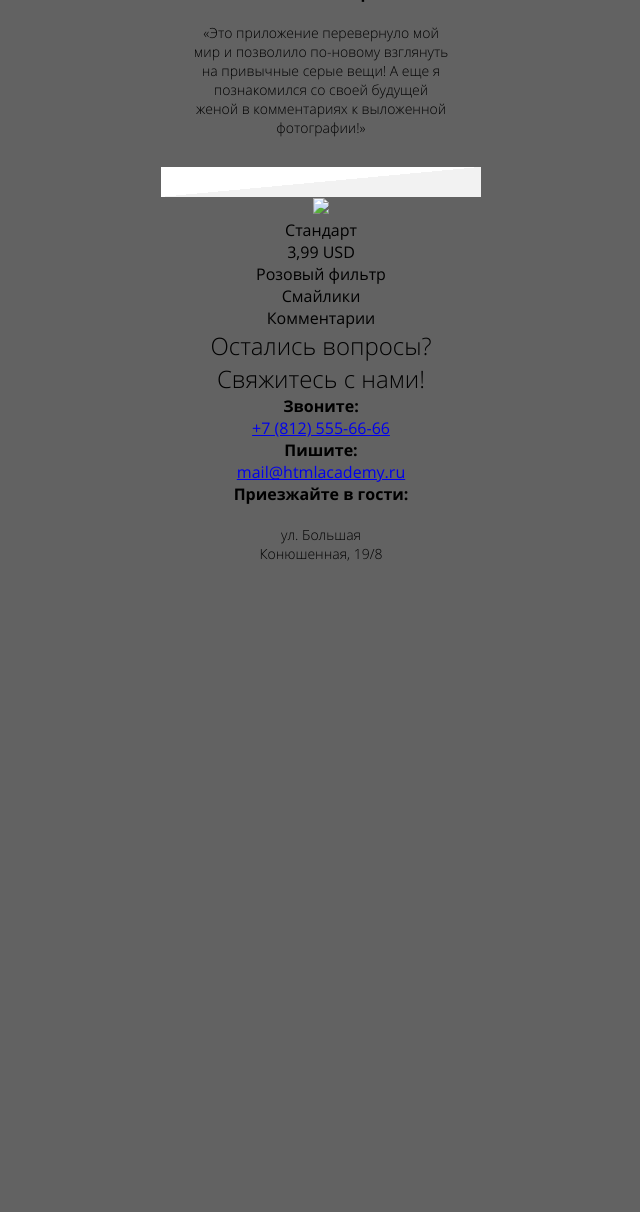
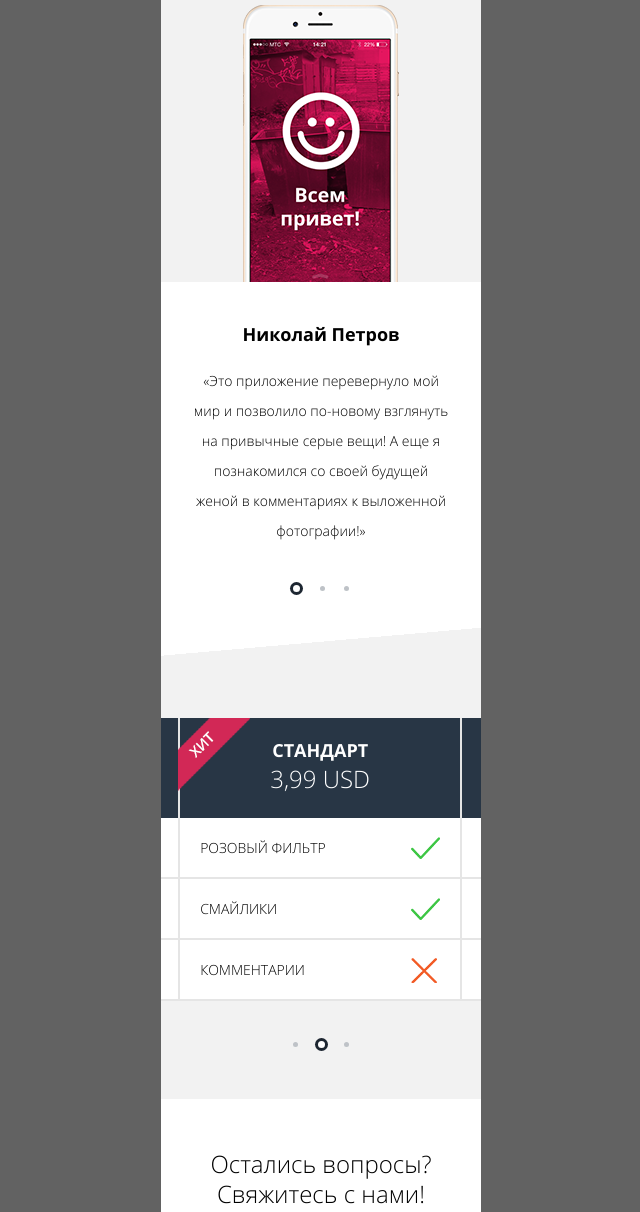
Before and after one commit to BusseBu/33043-pink, a website: page index.html in a window 1280 px wide. Shown: the part 1453-2665 px from the top of the page, without its empty margins (319-959 px from the left). Before the commit the page ends 2024 px from the top, so only its background shows below. Drawn offline with nearby package versions, Linux system fonts and the light colour scheme; files that its build step writes are made by us from their sources.

Commit message:
Доверстала index.html

```diff
--- a/index.html
+++ b/index.html
@@ -43,7 +43,7 @@
         </section>
         <section class="information">
           <h3 class="main-headline main-headline--30">Устали от серости мегаполиса?</h3>
-          <h3 class="main-headline main-headline--30">Нам есть, что вам предложить!</h3>
+          <h3 class="main-headline">Нам есть, что вам предложить!</h3>
           <hr class="main-divider main-divider--line">
           <div class="information__items">
             <div class="information__item">
@@ -58,16 +58,16 @@
               <h4 class="sub-headline">Заводит новых друзей</h4>
               <p class="text text--standart">Ставьте лайки, комментируте, делитесь фотографиями с друзьями и заводите новых</p>
             </div>
+            <div class="information__image">
+              <img src="img/iphone-screen-3-cut.png">
             </div>
-            <div class="information__image">
-                <img src="#">
           </div>
         </section>
         <section class="reviews">
           <div class="reviews__wrap">
             <div class="reviews__item">
               <h4 class="sub-headline">Николай Петров</h4>
-              <p class="text text--standart">«Это приложение перевернуло мой мир и позволило по-новому взглянуть на привычные серые вещи! А еще я познакомился со своей будущей женой в комментариях к выложенной фотографии!»</p>
+              <p class="text text--review">«Это приложение перевернуло мой мир и позволило по-новому взглянуть на привычные серые вещи! А еще я познакомился со своей будущей женой в комментариях к выложенной фотографии!»</p>
             </div>
             <div class="reviews__item">
               <h3></h3>
@@ -89,62 +89,87 @@
           <div class="prices__wrap">
             <div class="buy-plan">
               <header class="buy-plan__header">
-                <div class="buy-plan__title"></div>
-                <div class="buy-plan__price"></div>
-              </header>
-            </div>
-            <div class="buy-plan">
-              <header class="buy-plan__header">
-                <img class="buy-plan__image-hit" src="#">
                 <div class="buy-plan__title">Стандарт</div>
                 <div class="buy-plan__price">3,99 USD</div>
               </header>
-              <div class="buy-plan__features">
               <div class="buy-plan__feature">
                 <div class="buy-plan__feature-title">Розовый фильтр</div>
-                  <div class="buy-plan__feature-switch prices__feature-switch--yes"></div>
+                <div class="buy-plan__feature-switch buy-plan__feature-switch--yes"></div>
               </div>
               <div class="buy-plan__feature">
                 <div class="buy-plan__feature-title">Смайлики</div>
-                  <div class="buy-plan__feature-switch prices__feature-switch--no"></div>
+                <div class="buy-plan__feature-switch buy-plan__feature-switch--yes"></div>
               </div>
               <div class="buy-plan__feature">
                 <div class="buy-plan__feature-title">Комментарии</div>
-                  <div class="buy-plan__feature-switch prices__feature-switch--no"></div>
-                </div>
+                <div class="buy-plan__feature-switch buy-plan__feature-switch--no"></div>
               </div>
             </div>
             <div class="buy-plan">
               <header class="buy-plan__header">
-                <div class="buy-plan__title"></div>
-                <div class="buy-plan__price"></div>
+                <div class="buy-plan__image-hit"></div>
+                <div class="buy-plan__title">Стандарт</div>
+                <div class="buy-plan__price">3,99 USD</div>
               </header>
+              <div class="buy-plan__feature">
+                <div class="buy-plan__feature-title">Розовый фильтр</div>
+                <div class="buy-plan__feature-switch buy-plan__feature-switch--yes"></div>
+              </div>
+              <div class="buy-plan__feature">
+                <div class="buy-plan__feature-title">Смайлики</div>
+                <div class="buy-plan__feature-switch buy-plan__feature-switch--yes"></div>
+              </div>
+              <div class="buy-plan__feature">
+                <div class="buy-plan__feature-title">Комментарии</div>
+                <div class="buy-plan__feature-switch buy-plan__feature-switch--no"></div>
+              </div>
+            </div>
+            <div class="buy-plan">
+              <header class="buy-plan__header">
+                <div class="buy-plan__title">Стандарт</div>
+                <div class="buy-plan__price">3,99 USD</div>
+              </header>
+              <div class="buy-plan__feature">
+                <div class="buy-plan__feature-title">Розовый фильтр</div>
+                <div class="buy-plan__feature-switch buy-plan__feature-switch--yes"></div>
+              </div>
+              <div class="buy-plan__feature">
+                <div class="buy-plan__feature-title">Смайлики</div>
+                <div class="buy-plan__feature-switch buy-plan__feature-switch--yes"></div>
+              </div>
+              <div class="buy-plan__feature">
+                <div class="buy-plan__feature-title">Комментарии</div>
+                <div class="buy-plan__feature-switch buy-plan__feature-switch--no"></div>
+              </div>
             </div>
         </div>
           <div class="switches">
+            <div class="switches__item"></div>
             <div class="switches__item switches__item--active"></div>
-            <div class="switches__item"></div>
             <div class="switches__item"></div>
           </div>
         </section>
+        <hr class="main-divider main-divider--straight-line">
         <section class="contacts">
-          <h3 class="main-headline">Остались вопросы?<br>Свяжитесь с нами!</h3>
+          <h3 class="main-headline main-headline--30">Остались вопросы?<br>Свяжитесь с нами!</h3>
           <div class="contacts__wrap">
-            <div class="contact">
+            <div class="contacts__item">
               <h4 class="sub-headline">Звоните:</h4>
-              <a class="contact__link" href="tel:+7812555-66-66">+7 (812) 555-66-66</a>
+              <a class="contacts__link" href="tel:+7812555-66-66">+7 (812) 555-66-66</a>
             </div>
-            <div class="contact">
+            <div class="contacts__item">
               <h4 class="sub-headline">Пишите:</h4>
-              <a class="contact__link" href="mailto:mail@htmlacademy.ru">mail@htmlacademy.ru</a>
+              <a class="contacts__link" href="mailto:mail@htmlacademy.ru">mail@htmlacademy.ru</a>
             </div>
-            <div class="contact">
+            <div class="contacts__item">
               <h4 class="sub-headline">Приезжайте в гости:</h4>
-              <p class="text text--standart">ул. Большая<br>Конюшенная, 19/8</p>
+              <p class="contacts__link">ул. Большая<br>Конюшенная, 19/8</p>
             </div>
           </div>
-          <hr class="main-divider main-divider--arrow">
-          <div class="map"></div>
+          <div class="contacts__map">
+            <div class="contacts__map-left-arrow"></div>
+            <div class="contacts__map-right-arrow"></div>
+          </div>
         </section>
         </div>
     </main>
--- a/scss/style.scss
+++ b/scss/style.scss
@@ -94,7 +94,13 @@ body, p, h1, h2, h3, h4, h5, h6 {
   }
   &--30 {
     margin-bottom: 25px;
+    line-height: 30px;
   }
+}
+
+.sub-headline {
+  font-size: 18px;
+  font-weight: bold;
 }
 
 .intro {
@@ -168,6 +174,13 @@ body, p, h1, h2, h3, h4, h5, h6 {
   &--standart {
     font-size: 14px;
     font-weight: 200;
+    line-height: 24px;
+  }
+
+  &--review {
+    font-size: 14px;
+    font-weight: 200;
+    line-height: 30px;
   }
 
 }
@@ -177,22 +190,179 @@ body, p, h1, h2, h3, h4, h5, h6 {
   padding-top: 30px;
 
   &__items {
-    background: #f2f2f2;
-    padding-top: 50px;
+    background: $grey-bg;
   }
 
   &__item {
     margin-bottom: 30px;
   }
+
+  &__image {
+    height: 278px;
+  }
 }
 
 .main-divider {
   border: none;
+  margin: 0;
+  padding: 0;
 
     &--line {
-      margin: 30px 0 0 0;
-      height: 30px;
-      background-image: linear-gradient(to left top, #f2f2f2 30px, #fff 30px);
+      height: 100px;
+      background-image: linear-gradient(-5deg, $grey-bg 70px, #fff 30px);
     }
+    &--straight-line {
+      height: 95px;
+      background-image: linear-gradient(to bottom, $grey-bg 45px, #fff 45px);
+    }
+}
 
+.reviews {
+  background: #fff;
+  padding: 40px 0 0 0;
 }
+
+.switches {
+  padding: 30px 0 0 0;
+
+  &__item {
+    display: inline-block;
+    vertical-align: middle;
+    margin-right: 15px;
+    width:5px;
+    height: 5px;
+    background-color: #bec2c7;
+    border-radius: 3px;
+  }
+
+  &__item:last-child {
+    margin-right: 0;
+  }
+
+  &__item--active {
+    width: 7px;
+    height: 7px;
+    box-shadow: 0 0 0 3px $blue-bg;
+    border-radius: 7px;
+    background: #fff;
+  }
+}
+
+.prices {
+  background: $grey-bg;
+  padding-top: 20px;
+  white-space: nowrap;
+  overflow: hidden;
+
+  &__wrap {
+    height: 284px;
+    margin-left: -265px;
+  }
+}
+
+.buy-plan {
+  display: inline-block;
+  vertical-align: top;
+  width: 280px;
+  border-left: 2px solid #e5e5e5;
+  border-right: 2px solid #e5e5e5;
+  border-bottom: 2px solid #e5e5e5;
+  margin-right: -6px;
+
+  &__header {
+    position: relative;
+    background: $blue-menu;
+    height: 60px;
+    padding: 20px;
+    color: #fff;
+  }
+
+  &__image-hit {
+    position:absolute;
+    left: -2px;
+    top: 0;
+    background: url('../img/hit.png');
+    width: 72px;
+    height: 73px;
+  }
+
+  &__title {
+    font-size: 18px;
+    font-weight: 900;
+    text-transform: uppercase;
+  }
+
+  &__price {
+    font-size: 24px;
+    font-weight: 300;
+  }
+
+  &__feature {
+    position: relative;
+    text-align: left;
+    background: #fff;
+    padding: 20px;
+    border-bottom: 2px solid #e5e5e5;
+  }
+
+  &__feature:last-child {
+    border-bottom: none;
+  }
+
+  &__feature-title {
+    text-transform: uppercase;
+    font-size: 14px;
+    font-weight: 300;
+  }
+
+  &__feature-switch {
+    position: absolute;
+    right: 20px;
+    top: 17px;
+    width: 29px;
+    height: 26px;
+  }
+
+  &__feature-switch--yes {
+    background: url('../img/yes-no.png') no-repeat 0 0;
+  }
+
+  &__feature-switch--no {
+    background: url('../img/yes-no.png') no-repeat -29px 0;
+  }
+}
+
+.contacts {
+  background: #fff;
+
+  &__item {
+    margin-bottom: 30px;
+  }
+  &__link {
+    color: #d22856;
+    text-decoration: none;
+    font-size: 24px;
+    font-weight: 300;
+    line-height: 30px;
+  }
+  &__map {
+    position: relative;
+    height: 216px;
+    background: url('../img/map.jpg') no-repeat 0 0;
+  }
+
+  &__map-left-arrow {
+    float: left;
+    vertical-align: top;
+    width: 50%;
+    height: 40px;
+    background-image: linear-gradient(to left bottom, #fff 50%, transparent 50%);
+  }
+  &__map-right-arrow {
+    float: right;
+    vertical-align: top;
+    width: 50%;
+    height: 40px;
+    background-image: linear-gradient(to right bottom, #fff 50%, transparent 50%);
+  }
+}
--- a/scss/variables.scss
+++ b/scss/variables.scss
@@ -1,2 +1,3 @@
 $blue-bg: #1d2631;
 $blue-menu: #283645;
+$grey-bg: #f2f2f2;
```
Also changed, not shown: img/hit.png (added), img/iphone-screen-3-cut.png (added), img/iphone-screen-3.png (added), img/map.jpg (added), img/yes-no.png (added), 1 other file. Lines whose indentation alone changed are shown as unchanged.
